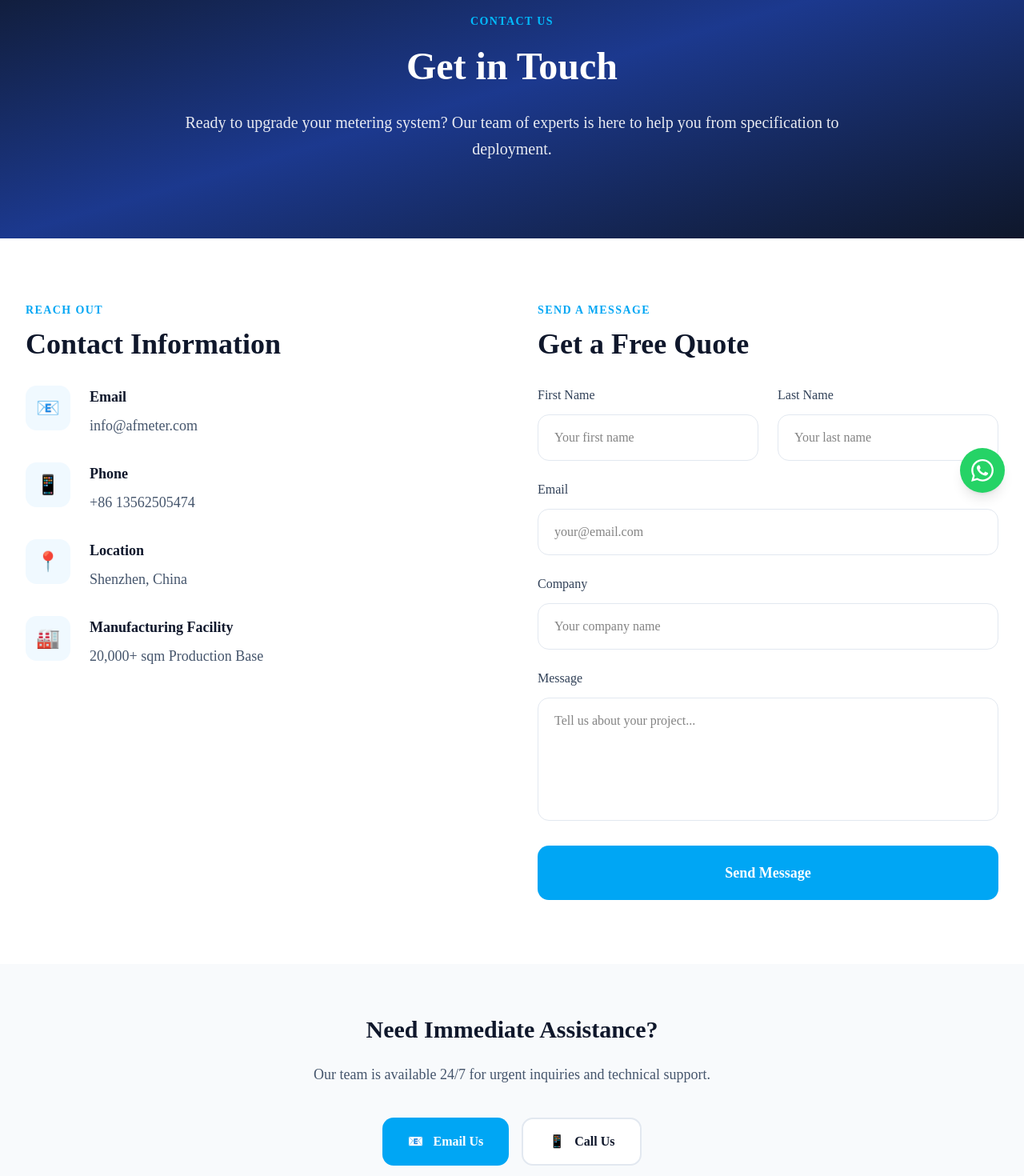
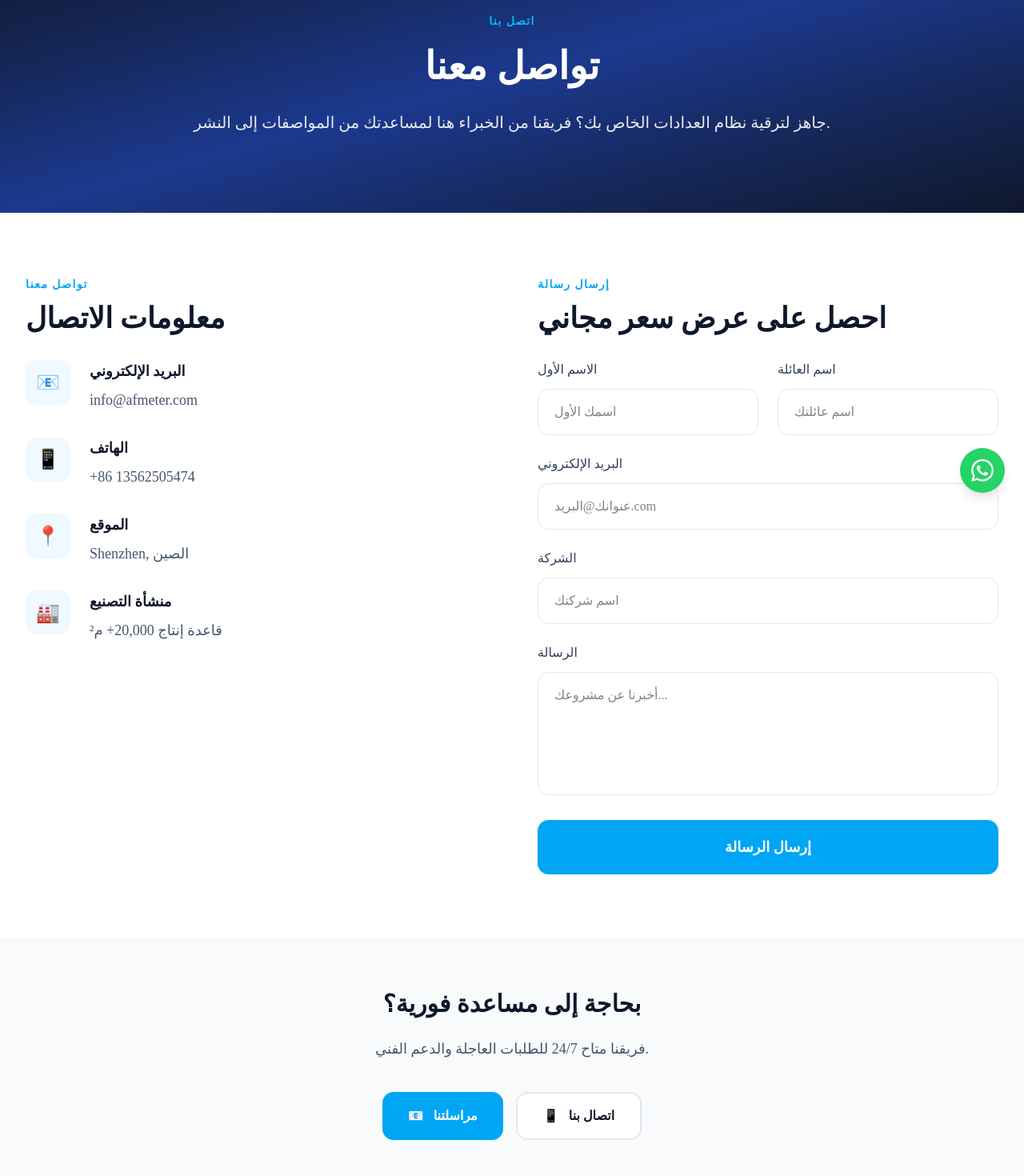
Before and after one commit to hygentlemen/afmeter, a Next.js app: page /ar/contact in a window 1280 px wide. Shown: the part 160-1630 px from the top of the page at 80% size. Built offline with nearby package versions, Linux system fonts and the light colour scheme.

Commit message:
Add French and Arabic contact pages

```diff
--- a/src/app/ar/contact/page.tsx
+++ b/src/app/ar/contact/page.tsx
@@ -1,22 +1,25 @@
+"use client";
+
 import Link from "next/link";
-import type { Metadata } from "next";
-
-export const metadata: Metadata = {
-  title: "afmeter - Contact Us | Get a Quote for Smart Meters",
-  description: "Contact afmeter for STS prepaid meters, AMI systems, and smart metering solutions. Get a quote for your project. Email: info@afmeter.com",
-  keywords: "contact smart meter supplier, get quote prepaid meter, AMI system inquiry, smart metering solutions contact",
-};
+import { useParams } from "next/navigation";
 
 export default function ContactPage() {
+  const params = useParams();
+  const currentLocale = "ar";
+
+  const getLocalizedPath = (path: string) => {
+    return `/${currentLocale}${path}`;
+  };
+
   return (
     <main>
       {/* Hero Section */}
       <section className="bg-gradient-to-br from-slate-900 via-blue-900 to-slate-900 text-white py-24 px-8">
         <div className="max-w-4xl mx-auto text-center">
-          <div className="text-sky-400 font-bold text-sm tracking-widest uppercase mb-4">Contact Us</div>
-          <h1 className="text-5xl font-extrabold mb-6 leading-tight">Get in Touch</h1>
+          <div className="text-sky-400 font-bold text-sm tracking-widest uppercase mb-4">اتصل بنا</div>
+          <h1 className="text-5xl font-extrabold mb-6 leading-tight">تواصل معنا</h1>
           <p className="text-xl opacity-90 leading-relaxed">
-            Ready to upgrade your metering system? Our team of experts is here to help you from specification to deployment.
+            جاهز لترقية نظام العدادات الخاص بك؟ فريقنا من الخبراء هنا لمساعدتك من المواصفات إلى النشر.
           </p>
         </div>
       </section>
@@ -27,8 +30,8 @@ export default function ContactPage() {
           <div className="grid grid-cols-1 lg:grid-cols-2 gap-16">
             {/* Contact Info */}
             <div>
-              <div className="text-sky-500 font-bold text-sm tracking-widest uppercase mb-3">Reach Out</div>
-              <h2 className="text-4xl font-extrabold text-slate-900 mb-8">Contact Information</h2>
+              <div className="text-sky-500 font-bold text-sm tracking-widest uppercase mb-3">تواصل معنا</div>
+              <h2 className="text-4xl font-extrabold text-slate-900 mb-8">معلومات الاتصال</h2>
 
               <div className="space-y-8">
                 <div className="flex gap-6">
@@ -36,7 +39,7 @@ export default function ContactPage() {
                     📧
                   </div>
                   <div>
-                    <h3 className="text-lg font-bold text-slate-900 mb-2">Email</h3>
+                    <h3 className="text-lg font-bold text-slate-900 mb-2">البريد الإلكتروني</h3>
                     <p className="text-slate-600 text-lg">info@afmeter.com</p>
                   </div>
                 </div>
@@ -46,7 +49,7 @@ export default function ContactPage() {
                     📱
                   </div>
                   <div>
-                    <h3 className="text-lg font-bold text-slate-900 mb-2">Phone</h3>
+                    <h3 className="text-lg font-bold text-slate-900 mb-2">الهاتف</h3>
                     <p className="text-slate-600 text-lg">+86 13562505474</p>
                   </div>
                 </div>
@@ -56,8 +59,8 @@ export default function ContactPage() {
                     📍
                   </div>
                   <div>
-                    <h3 className="text-lg font-bold text-slate-900 mb-2">Location</h3>
-                    <p className="text-slate-600 text-lg">Shenzhen, China</p>
+                    <h3 className="text-lg font-bold text-slate-900 mb-2">الموقع</h3>
+                    <p className="text-slate-600 text-lg">Shenzhen, الصين</p>
                   </div>
                 </div>
 
@@ -66,8 +69,8 @@ export default function ContactPage() {
                     🏭
                   </div>
                   <div>
-                    <h3 className="text-lg font-bold text-slate-900 mb-2">Manufacturing Facility</h3>
-                    <p className="text-slate-600 text-lg">20,000+ sqm Production Base</p>
+                    <h3 className="text-lg font-bold text-slate-900 mb-2">منشأة التصنيع</h3>
+                    <p className="text-slate-600 text-lg">قاعدة إنتاج 20,000+ م²</p>
                   </div>
                 </div>
               </div>
@@ -75,8 +78,8 @@ export default function ContactPage() {
 
             {/* Contact Form */}
             <div>
-              <div className="text-sky-500 font-bold text-sm tracking-widest uppercase mb-3">Send a Message</div>
-              <h2 className="text-4xl font-extrabold text-slate-900 mb-8">Get a Free Quote</h2>
+              <div className="text-sky-500 font-bold text-sm tracking-widest uppercase mb-3">إرسال رسالة</div>
+              <h2 className="text-4xl font-extrabold text-slate-900 mb-8">احصل على عرض سعر مجاني</h2>
 
               {/* Formspree Form */}
               <form
@@ -86,56 +89,56 @@ export default function ContactPage() {
               >
                 <div className="grid grid-cols-1 md:grid-cols-2 gap-6">
                   <div>
-                    <label className="block text-slate-700 font-medium mb-3">First Name</label>
+                    <label className="block text-slate-700 font-medium mb-3">الاسم الأول</label>
                     <input
                       type="text"
                       name="firstName"
                       required
                       className="w-full px-5 py-4 border border-slate-200 rounded-xl focus:border-sky-500 focus:ring-2 focus:ring-sky-500/20 outline-none transition-all"
-                      placeholder="Your first name"
+                      placeholder="اسمك الأول"
                     />
                   </div>
                   <div>
-                    <label className="block text-slate-700 font-medium mb-3">Last Name</label>
+                    <label className="block text-slate-700 font-medium mb-3">اسم العائلة</label>
                     <input
                       type="text"
                       name="lastName"
                       required
                       className="w-full px-5 py-4 border border-slate-200 rounded-xl focus:border-sky-500 focus:ring-2 focus:ring-sky-500/20 outline-none transition-all"
-                      placeholder="Your last name"
+                      placeholder="اسم عائلتك"
                     />
                   </div>
                 </div>
 
                 <div>
-                  <label className="block text-slate-700 font-medium mb-3">Email</label>
+                  <label className="block text-slate-700 font-medium mb-3">البريد الإلكتروني</label>
                   <input
                     type="email"
                     name="email"
                     required
                     className="w-full px-5 py-4 border border-slate-200 rounded-xl focus:border-sky-500 focus:ring-2 focus:ring-sky-500/20 outline-none transition-all"
-                    placeholder="your@email.com"
+                    placeholder="عنوانك@البريد.com"
                   />
                 </div>
 
                 <div>
-                  <label className="block text-slate-700 font-medium mb-3">Company</label>
+                  <label className="block text-slate-700 font-medium mb-3">الشركة</label>
                   <input
                     type="text"
                     name="company"
                     className="w-full px-5 py-4 border border-slate-200 rounded-xl focus:border-sky-500 focus:ring-2 focus:ring-sky-500/20 outline-none transition-all"
-                    placeholder="Your company name"
+                    placeholder="اسم شركتك"
                   />
                 </div>
 
                 <div>
-                  <label className="block text-slate-700 font-medium mb-3">Message</label>
+                  <label className="block text-slate-700 font-medium mb-3">الرسالة</label>
                   <textarea
                     name="message"
                     required
                     rows={5}
                     className="w-full px-5 py-4 border border-slate-200 rounded-xl focus:border-sky-500 focus:ring-2 focus:ring-sky-500/20 outline-none transition-all resize-none"
-                    placeholder="Tell us about your project..."
+                    placeholder="أخبرنا عن مشروعك..."
                   />
                 </div>
 
@@ -143,7 +146,7 @@ export default function ContactPage() {
                   type="submit"
                   className="w-full bg-sky-500 hover:bg-sky-600 text-white px-8 py-5 font-bold text-lg rounded-xl transition-all"
                 >
-                  Send Message
+                  إرسال الرسالة
                 </button>
               </form>
             </div>
@@ -154,9 +157,9 @@ export default function ContactPage() {
       {/* Quick Contact */}
       <section className="py-16 px-8 bg-slate-50">
         <div className="max-w-4xl mx-auto text-center">
-          <h2 className="text-3xl font-extrabold text-slate-900 mb-6">Need Immediate Assistance?</h2>
+          <h2 className="text-3xl font-extrabold text-slate-900 mb-6">بحاجة إلى مساعدة فورية؟</h2>
           <p className="text-lg text-slate-600 mb-10">
-            Our team is available 24/7 for urgent inquiries and technical support.
+            فريقنا متاح 24/7 للطلبات العاجلة والدعم الفني.
           </p>
           <div className="flex gap-4 justify-center flex-wrap">
             <Link
@@ -164,14 +167,14 @@ export default function ContactPage() {
               className="bg-sky-500 hover:bg-sky-600 text-white px-8 py-4 font-bold rounded-xl transition-all inline-flex items-center gap-3"
             >
               <span>📧</span>
-              Email Us
+              مراسلتنا
             </Link>
             <Link
               href="tel:+8613562505474"
               className="bg-white border-2 border-slate-200 hover:border-sky-500 text-slate-900 px-8 py-4 font-bold rounded-xl transition-all inline-flex items-center gap-3"
             >
               <span>📱</span>
-              Call Us
+              اتصال بنا
             </Link>
           </div>
         </div>
--- a/src/app/fr/contact/page.tsx
+++ b/src/app/fr/contact/page.tsx
@@ -1,22 +1,25 @@
+"use client";
+
 import Link from "next/link";
-import type { Metadata } from "next";
-
-export const metadata: Metadata = {
-  title: "afmeter - Contact Us | Get a Quote for Smart Meters",
-  description: "Contact afmeter for STS prepaid meters, AMI systems, and smart metering solutions. Get a quote for your project. Email: info@afmeter.com",
-  keywords: "contact smart meter supplier, get quote prepaid meter, AMI system inquiry, smart metering solutions contact",
-};
+import { useParams } from "next/navigation";
 
 export default function ContactPage() {
+  const params = useParams();
+  const currentLocale = "fr";
+
+  const getLocalizedPath = (path: string) => {
+    return `/${currentLocale}${path}`;
+  };
+
   return (
     <main>
       {/* Hero Section */}
       <section className="bg-gradient-to-br from-slate-900 via-blue-900 to-slate-900 text-white py-24 px-8">
         <div className="max-w-4xl mx-auto text-center">
-          <div className="text-sky-400 font-bold text-sm tracking-widest uppercase mb-4">Contact Us</div>
-          <h1 className="text-5xl font-extrabold mb-6 leading-tight">Get in Touch</h1>
+          <div className="text-sky-400 font-bold text-sm tracking-widest uppercase mb-4">Contactez-nous</div>
+          <h1 className="text-5xl font-extrabold mb-6 leading-tight">Entrez en contact</h1>
           <p className="text-xl opacity-90 leading-relaxed">
-            Ready to upgrade your metering system? Our team of experts is here to help you from specification to deployment.
+            Prêt à mettre à niveau votre système de comptage ? Notre équipe d'experts est là pour vous aider de la spécification au déploiement.
           </p>
         </div>
       </section>
@@ -27,8 +30,8 @@ export default function ContactPage() {
           <div className="grid grid-cols-1 lg:grid-cols-2 gap-16">
             {/* Contact Info */}
             <div>
-              <div className="text-sky-500 font-bold text-sm tracking-widest uppercase mb-3">Reach Out</div>
-              <h2 className="text-4xl font-extrabold text-slate-900 mb-8">Contact Information</h2>
+              <div className="text-sky-500 font-bold text-sm tracking-widest uppercase mb-3">Contactez-nous</div>
+              <h2 className="text-4xl font-extrabold text-slate-900 mb-8">Informations de contact</h2>
 
               <div className="space-y-8">
                 <div className="flex gap-6">
@@ -46,7 +49,7 @@ export default function ContactPage() {
                     📱
                   </div>
                   <div>
-                    <h3 className="text-lg font-bold text-slate-900 mb-2">Phone</h3>
+                    <h3 className="text-lg font-bold text-slate-900 mb-2">Téléphone</h3>
                     <p className="text-slate-600 text-lg">+86 13562505474</p>
                   </div>
                 </div>
@@ -56,8 +59,8 @@ export default function ContactPage() {
                     📍
                   </div>
                   <div>
-                    <h3 className="text-lg font-bold text-slate-900 mb-2">Location</h3>
-                    <p className="text-slate-600 text-lg">Shenzhen, China</p>
+                    <h3 className="text-lg font-bold text-slate-900 mb-2">Emplacement</h3>
+                    <p className="text-slate-600 text-lg">Shenzhen, Chine</p>
                   </div>
                 </div>
 
@@ -66,8 +69,8 @@ export default function ContactPage() {
                     🏭
                   </div>
                   <div>
-                    <h3 className="text-lg font-bold text-slate-900 mb-2">Manufacturing Facility</h3>
-                    <p className="text-slate-600 text-lg">20,000+ sqm Production Base</p>
+                    <h3 className="text-lg font-bold text-slate-900 mb-2">Installation de fabrication</h3>
+                    <p className="text-slate-600 text-lg">Base de production 20,000+ m²</p>
                   </div>
                 </div>
               </div>
@@ -75,8 +78,8 @@ export default function ContactPage() {
 
             {/* Contact Form */}
             <div>
-              <div className="text-sky-500 font-bold text-sm tracking-widest uppercase mb-3">Send a Message</div>
-              <h2 className="text-4xl font-extrabold text-slate-900 mb-8">Get a Free Quote</h2>
+              <div className="text-sky-500 font-bold text-sm tracking-widest uppercase mb-3">Envoyer un message</div>
+              <h2 className="text-4xl font-extrabold text-slate-900 mb-8">Obtenir un devis gratuit</h2>
 
               {/* Formspree Form */}
               <form
@@ -86,23 +89,23 @@ export default function ContactPage() {
               >
                 <div className="grid grid-cols-1 md:grid-cols-2 gap-6">
                   <div>
-                    <label className="block text-slate-700 font-medium mb-3">First Name</label>
+                    <label className="block text-slate-700 font-medium mb-3">Prénom</label>
                     <input
                       type="text"
                       name="firstName"
                       required
                       className="w-full px-5 py-4 border border-slate-200 rounded-xl focus:border-sky-500 focus:ring-2 focus:ring-sky-500/20 outline-none transition-all"
-                      placeholder="Your first name"
+                      placeholder="Votre prénom"
                     />
                   </div>
                   <div>
-                    <label className="block text-slate-700 font-medium mb-3">Last Name</label>
+                    <label className="block text-slate-700 font-medium mb-3">Nom de famille</label>
                     <input
                       type="text"
                       name="lastName"
                       required
                       className="w-full px-5 py-4 border border-slate-200 rounded-xl focus:border-sky-500 focus:ring-2 focus:ring-sky-500/20 outline-none transition-all"
-                      placeholder="Your last name"
+                      placeholder="Votre nom de famille"
                     />
                   </div>
                 </div>
@@ -114,17 +117,17 @@ export default function ContactPage() {
                     name="email"
                     required
                     className="w-full px-5 py-4 border border-slate-200 rounded-xl focus:border-sky-500 focus:ring-2 focus:ring-sky-500/20 outline-none transition-all"
-                    placeholder="your@email.com"
+                    placeholder="votre@email.com"
                   />
                 </div>
 
                 <div>
-                  <label className="block text-slate-700 font-medium mb-3">Company</label>
+                  <label className="block text-slate-700 font-medium mb-3">Entreprise</label>
                   <input
                     type="text"
                     name="company"
                     className="w-full px-5 py-4 border border-slate-200 rounded-xl focus:border-sky-500 focus:ring-2 focus:ring-sky-500/20 outline-none transition-all"
-                    placeholder="Your company name"
+                    placeholder="Le nom de votre entreprise"
                   />
                 </div>
 
@@ -135,7 +138,7 @@ export default function ContactPage() {
                     required
                     rows={5}
                     className="w-full px-5 py-4 border border-slate-200 rounded-xl focus:border-sky-500 focus:ring-2 focus:ring-sky-500/20 outline-none transition-all resize-none"
-                    placeholder="Tell us about your project..."
+                    placeholder="Parlez-nous de votre projet..."
                   />
                 </div>
 
@@ -143,7 +146,7 @@ export default function ContactPage() {
                   type="submit"
                   className="w-full bg-sky-500 hover:bg-sky-600 text-white px-8 py-5 font-bold text-lg rounded-xl transition-all"
                 >
-                  Send Message
+                  Envoyer le message
                 </button>
               </form>
             </div>
@@ -154,9 +157,9 @@ export default function ContactPage() {
       {/* Quick Contact */}
       <section className="py-16 px-8 bg-slate-50">
         <div className="max-w-4xl mx-auto text-center">
-          <h2 className="text-3xl font-extrabold text-slate-900 mb-6">Need Immediate Assistance?</h2>
+          <h2 className="text-3xl font-extrabold text-slate-900 mb-6">Besoin d'aide immédiate ?</h2>
           <p className="text-lg text-slate-600 mb-10">
-            Our team is available 24/7 for urgent inquiries and technical support.
+            Notre équipe est disponible 24/7 pour les demandes urgentes et le support technique.
           </p>
           <div className="flex gap-4 justify-center flex-wrap">
             <Link
@@ -164,14 +167,14 @@ export default function ContactPage() {
               className="bg-sky-500 hover:bg-sky-600 text-white px-8 py-4 font-bold rounded-xl transition-all inline-flex items-center gap-3"
             >
               <span>📧</span>
-              Email Us
+              Nous écrire
             </Link>
             <Link
               href="tel:+8613562505474"
               className="bg-white border-2 border-slate-200 hover:border-sky-500 text-slate-900 px-8 py-4 font-bold rounded-xl transition-all inline-flex items-center gap-3"
             >
               <span>📱</span>
-              Call Us
+              Nous appeler
             </Link>
           </div>
         </div>
```
